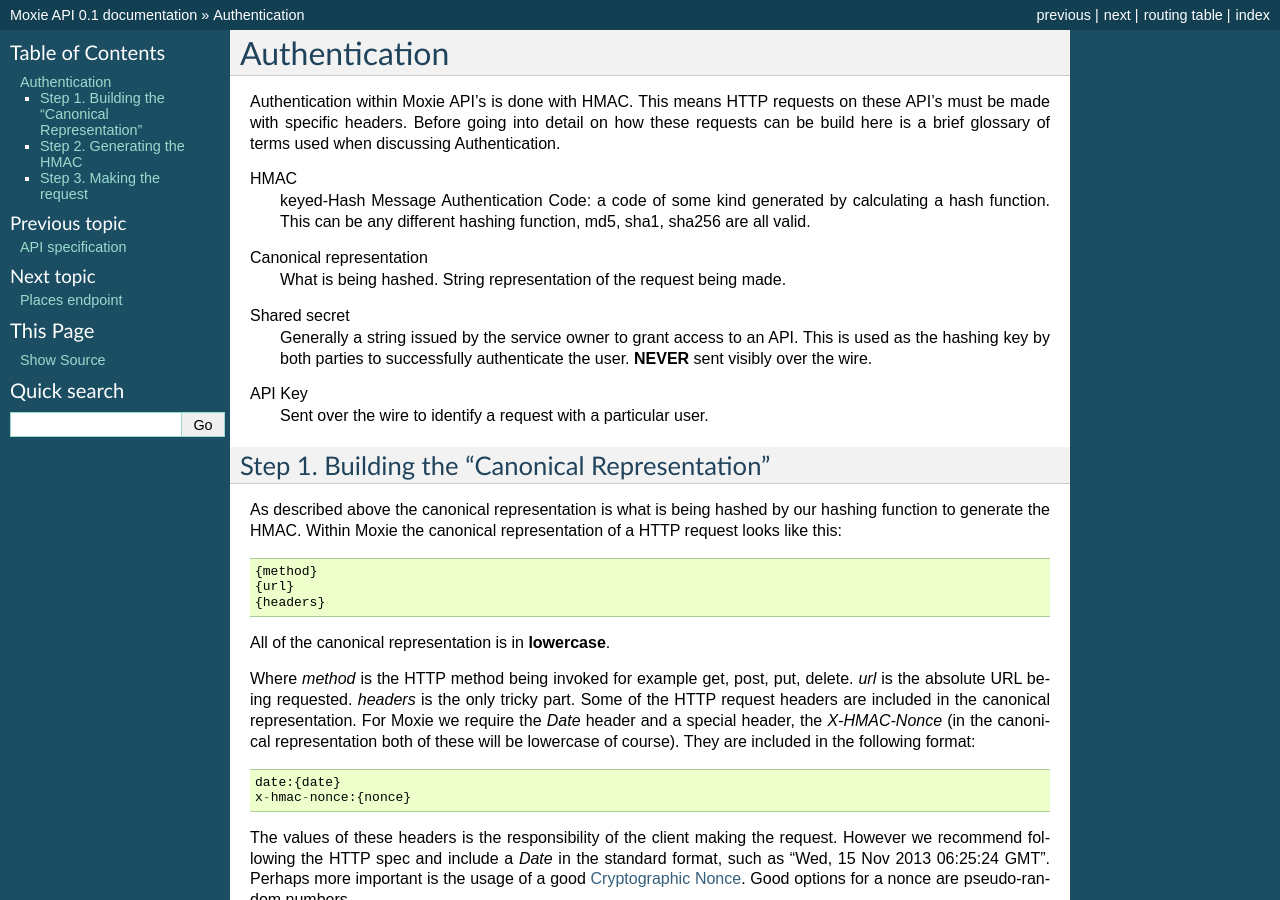
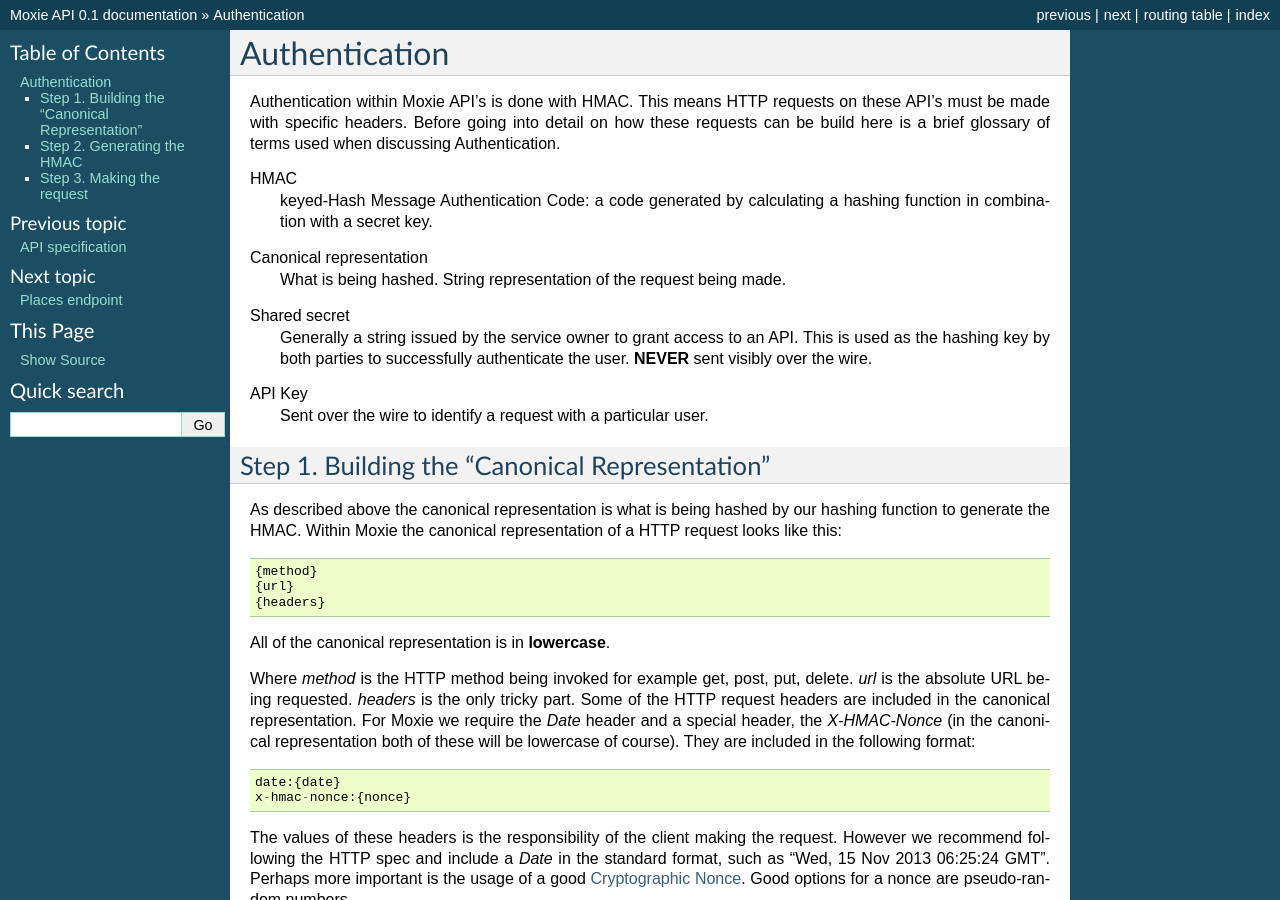
Before and after one commit to martinfilliau/moxie, a Sphinx documentation site: the page built from docs/source/http_api/authentication.rst, in a window 1280 px wide and 900 px high. Built offline with Sphinx 7.4.7, drawn with Linux system fonts in a browser that asks for light colours.

Commit message:
Reworded HMAC definition

```diff
--- a/docs/source/http_api/authentication.rst
+++ b/docs/source/http_api/authentication.rst
@@ -8,9 +8,8 @@ discussing Authentication.
 
 
 HMAC
-    keyed-Hash Message Authentication Code: a code of some kind generated by
-    calculating a hash function. This can be any different hashing function,
-    md5, sha1, sha256 are all valid.
+    keyed-Hash Message Authentication Code: a code generated by calculating a
+    hashing function in combination with a secret key.
 
 Canonical representation
     What is being hashed. String representation of the request being made.
```
